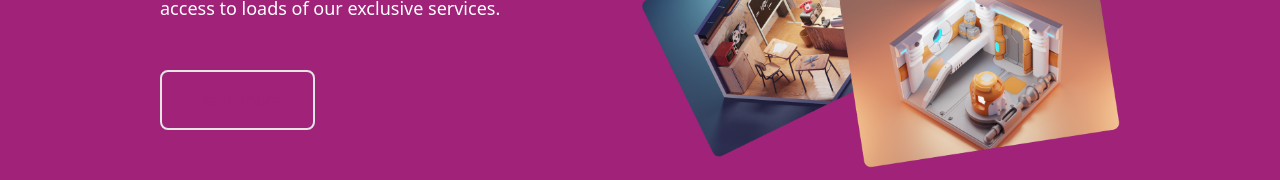
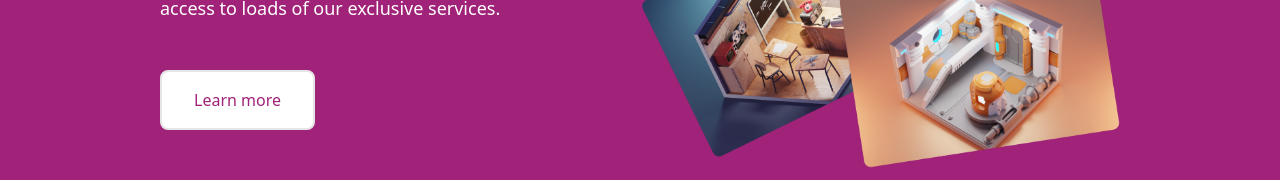
Before and after one commit to dreiOX/metabnb, a React (Create React App) app: page / in a window 1280 px wide. Shown: the part 2142-2322 px from the top of the page. Built offline with nearby package versions, Linux system fonts and the light colour scheme; a web font is replaced by a local one.

Commit message:
fix: fixed discover button

```diff
--- a/src/components/layout/Home/DiscoverSection.jsx
+++ b/src/components/layout/Home/DiscoverSection.jsx
@@ -15,7 +15,7 @@ function DiscoverSection() {
           <br />
           access to loads of our exclusive services.
         </p>
-        <button className='bg-white text-[#A02279] py-4 px-8 border-2 border-white rounded-lg'>
+        <button className='bg-[#fff] text-[#A02279] py-4 px-8 border-2 border-white rounded-lg'>
           Learn more
         </button>
       </div>
```
